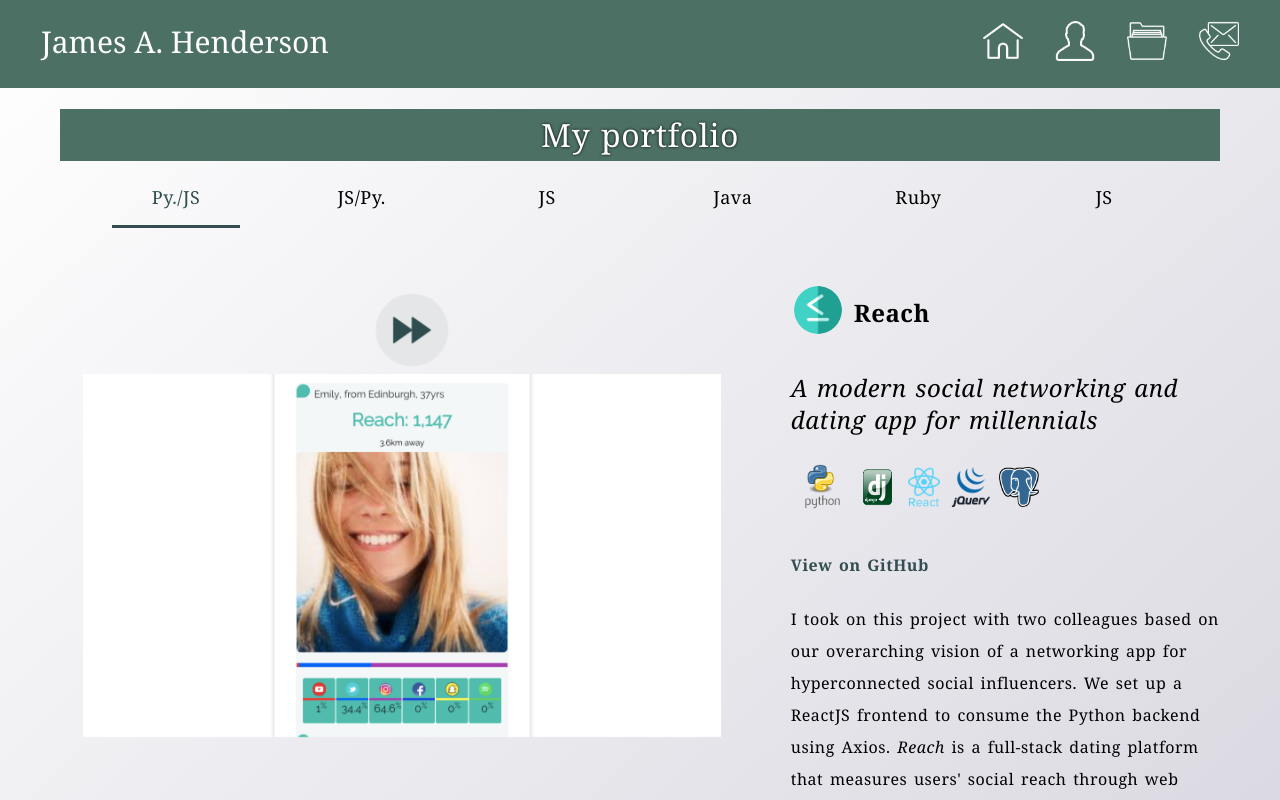
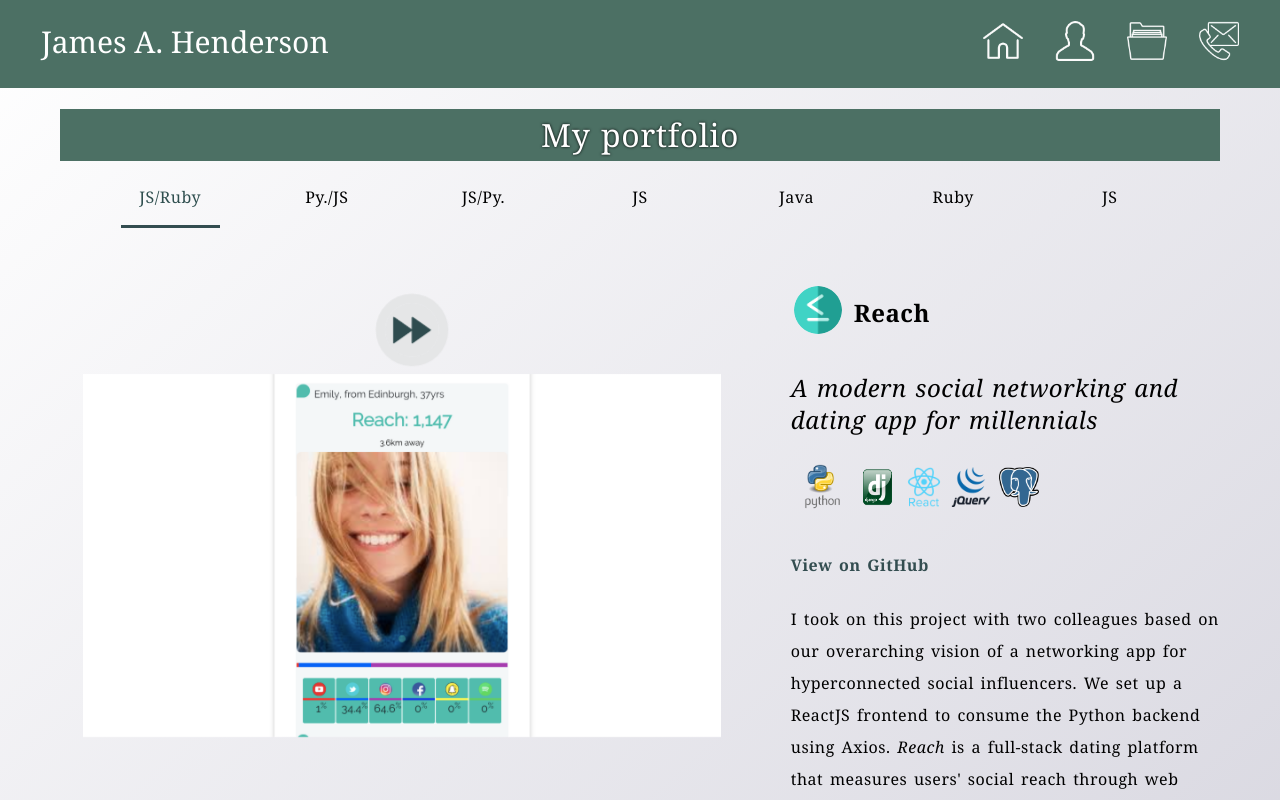
Before and after one commit to jah1603/jQuery-ReactJS-carousels, a React (Create React App) app: page /portfolio in a window 1280 px wide. Shown: the top 800 px of the page. Built offline with nearby package versions, Linux system fonts and the light colour scheme.

Commit message:
add nuvCarousel component

```diff
--- a/src/App.css
+++ b/src/App.css
@@ -1142,7 +1142,7 @@ color: white;
 }
 
 .project-header {
-  font-size: 18px;
+  font-size: 16px;
   margin-left: 2.5%;
   margin-right: 2.5%;
 }
--- /dev/null
+++ b/src/components/NuVCarousel.js
@@ -0,0 +1,85 @@
+import React from "react";
+import Arrow from './Arrow.js'
+import $ from 'jquery';
+import Background from '../images/fast-forward.png'
+
+const nuvUrls = ["../images/reach18.png", "../images/reach1.png", '../images/reach7.png', '../images/reach8.png', '../images/reach9.png', '../images/reach10.png', '../images/reach11.png', '../images/reach12.png', '../images/reach13.png', '../images/reach14.png', '../images/reach15.png', '../images/reach16.png', '../images/reach17.png', '../images/reach3.png', '../images/reach19.png']
+
+
+class NuVCarousel extends React.Component {
+
+  constructor (props) {
+    super(props);
+
+    this.state = {
+
+    };
+
+  }
+
+  crossfadeScript(numberOfPhotos){
+
+    $(document).ready(function() {
+
+      var counter = 1;
+
+  $("#cf7_controls").on('click', 'div', function() {
+
+    $("#cf7 img").removeClass("opaque");
+
+    $("#cf7 img").eq(counter).addClass("opaque");
+
+    $("#cf7_controls div").removeClass("selected");
+    $(this).addClass("selected");
+
+    if (counter === numberOfPhotos - 1){
+      counter = 0;
+    }
+
+    else {
+
+    counter++;
+
+  }
+
+  });
+});
+  }
+
+  render () {
+
+    this.crossfadeScript(nuvUrls.length);
+
+    return (
+
+      <div id="cf7">
+
+      <p id="cf7_controls" style={{justifyContent: 'center', overflow: 'visible'}}>
+        <div className="pulse reach-pulse" style={{backgroundImage: "url(" + Background + ")"}}>
+        <span className="selected"> </span>
+        </div>
+      </p>
+
+
+         <img className="opaque" src={require("../images/reach18.png")} ></img>
+         <img src={require("../images/reach19.png")} ></img>
+         <img src={require("../images/reach1.png")} ></img>
+         <img src={require("../images/reach7.png")} ></img>
+         <img src={require("../images/reach8.png")} ></img>
+         <img src={require("../images/reach9.png")} ></img>
+         <img src={require("../images/reach10.png")} ></img>
+         <img src={require("../images/reach11.png")} ></img>
+         <img src={require("../images/reach12.png")} ></img>
+         <img src={require("../images/reach13.png")} ></img>
+         <img src={require("../images/reach14.png")} ></img>
+         <img src={require("../images/reach15.png")} ></img>
+         <img src={require("../images/reach16.png")} ></img>
+         <img src={require("../images/reach17.png")} ></img>
+         <img src={require("../images/reach3.png")} ></img>
+
+      </div>
+    );
+  }
+}
+
+export default NuVCarousel;
--- a/src/components/Portfolio.js
+++ b/src/components/Portfolio.js
@@ -1,5 +1,6 @@
 import React from "react";
 import ReachCarousel from './ReachCarousel.js';
+import NuVCarousel from './NuVCarousel.js';
 import Weather2Carousel from './Weather2Carousel.js';
 import FixtureCarousel from './FixtureCarousel.js';
 import W2WCarousel from './W2WCarousel.js';
@@ -27,7 +28,7 @@ class Portfolio extends React.Component {
 
       element.removeAttr( 'style' );
 
-      element.css({display: 'inline-block', width: '11%', textAlign: 'center', color: 'black', paddingBottom: '1%'})
+      element.css({display: 'inline-block', width: '8.5%', textAlign: 'center', color: 'black', paddingBottom: '1%'})
 
 
     }
@@ -88,12 +89,13 @@ class Portfolio extends React.Component {
     <h1 className="headline"> My portfolio</h1>
 
     <p id="cf7_controls-projects" style={{justifyContent: 'center', marginBottom: '4%'}}>
-      <div className="selected project-header" style={{display: 'inline-block', width: '11%', textAlign: 'center', paddingBottom: '1%'}}>Py./JS</div>
-      <div className="project-header" style={{display: 'inline-block', width: '11%', textAlign: 'center', paddingBottom: '1%'}}>JS/Py.</div>
-      <div className="project-header" style={{display: 'inline-block', width: '11%', textAlign: 'center', paddingBottom: '1%'}}>JS</div>
-      <div className="project-header" style={{display: 'inline-block', width: '11%', paddingBottom: '1%'}}>Java</div>
-      <div className="project-header" style={{display: 'inline-block', width: '11%', paddingBottom: '1%'}}>Ruby</div>
-      <div className="project-header" style={{display: 'inline-block', width: '11%', paddingBottom: '1%'}}>JS</div>
+      <div className="selected project-header" style={{display: 'inline-block', width: '8.5%', textAlign: 'center', paddingBottom: '1%'}}>JS/Ruby</div>
+      <div className="project-header" style={{display: 'inline-block', width: '8.5%', textAlign: 'center', paddingBottom: '1%'}}>Py./JS</div>
+      <div className="project-header" style={{display: 'inline-block', width: '8.5%', textAlign: 'center', paddingBottom: '1%'}}>JS/Py.</div>
+      <div className="project-header" style={{display: 'inline-block', width: '8.5%', textAlign: 'center', paddingBottom: '1%'}}>JS</div>
+      <div className="project-header" style={{display: 'inline-block', width: '8.5%', paddingBottom: '1%'}}>Java</div>
+      <div className="project-header" style={{display: 'inline-block', width: '8.5%', paddingBottom: '1%'}}>Ruby</div>
+      <div className="project-header" style={{display: 'inline-block', width: '8.5%', paddingBottom: '1%'}}>JS</div>
     </p>
 
     <div id='highlighted' className="project-info 0">
```
